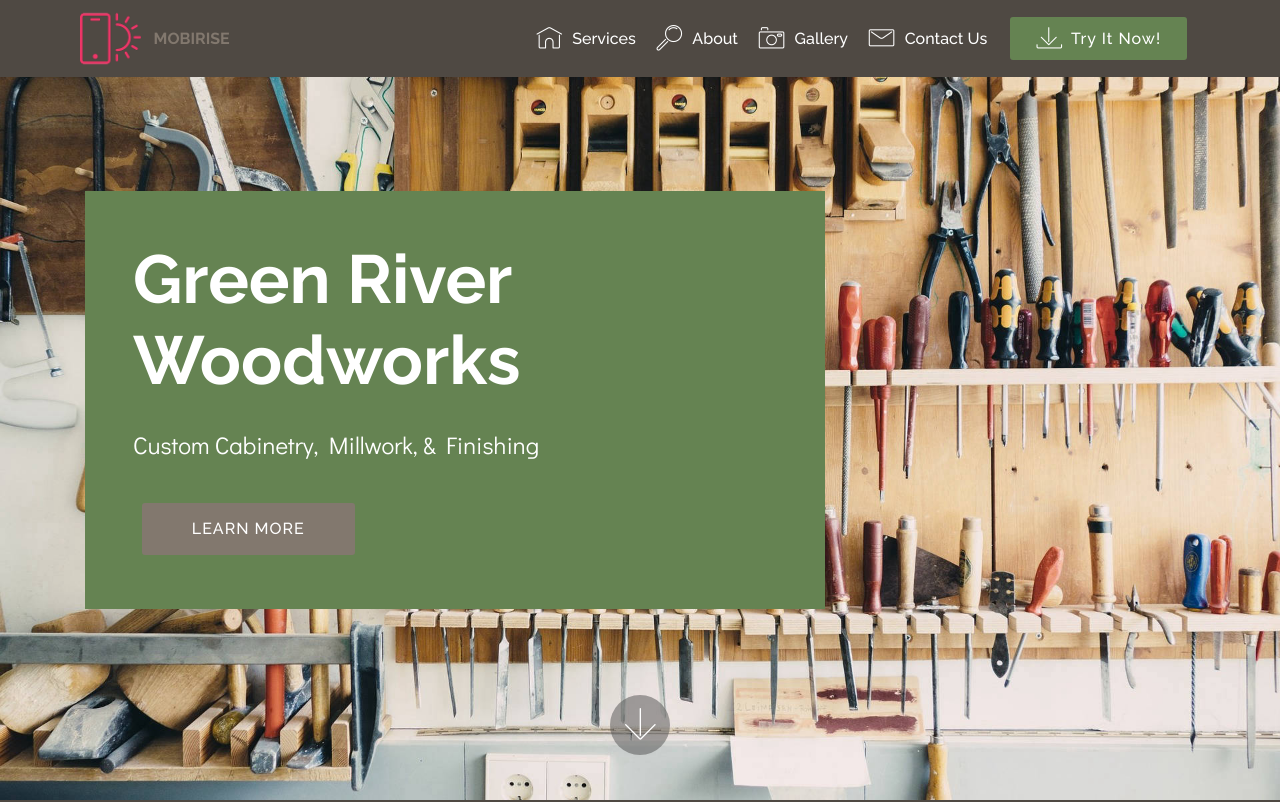
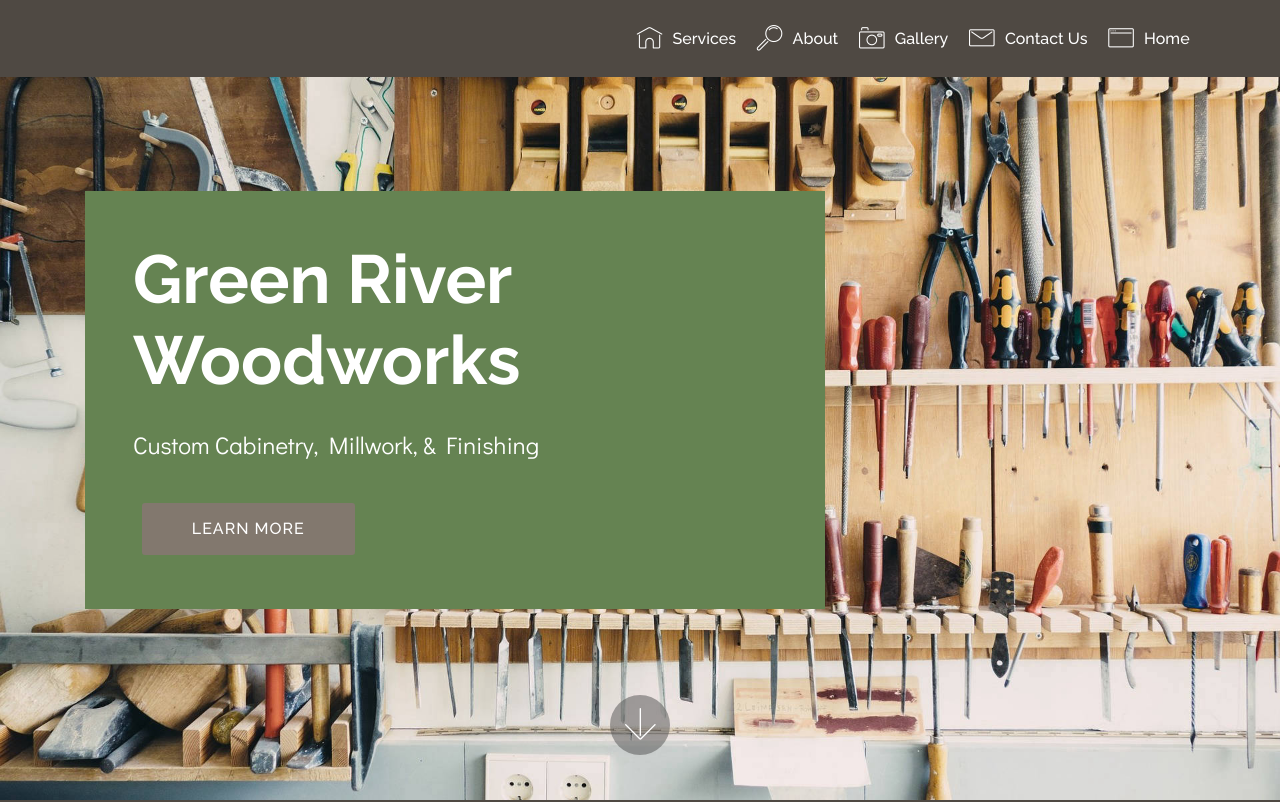
Before and after one commit to greenriverwoodworks/mobirisesite, a plain HTML site: page index.html in a window 1280 px wide. Shown: the top 802 px of the page. Drawn offline with Linux system fonts and the light colour scheme; files whose address does not match are found by name.

```diff
--- a/index.html
+++ b/index.html
@@ -15,9 +15,9 @@
   <link rel="stylesheet" href="assets/bootstrap/css/bootstrap.min.css">
   <link rel="stylesheet" href="assets/bootstrap/css/bootstrap-grid.min.css">
   <link rel="stylesheet" href="assets/bootstrap/css/bootstrap-reboot.min.css">
+  <link rel="stylesheet" href="assets/dropdown/css/style.css">
+  <link rel="stylesheet" href="assets/animatecss/animate.min.css">
   <link rel="stylesheet" href="assets/socicon/css/styles.css">
-  <link rel="stylesheet" href="assets/animatecss/animate.min.css">
-  <link rel="stylesheet" href="assets/dropdown/css/style.css">
   <link rel="stylesheet" href="assets/theme/css/style.css">
   <link rel="stylesheet" href="assets/mobirise/css/mbr-additional.css" type="text/css">
 
@@ -40,18 +40,12 @@
         </button>
         <div class="menu-logo">
             <div class="navbar-brand">
-                <span class="navbar-logo">
-                    <a href="https://mobirise.com">
-                         <img src="assets/images/logo2.png" alt="Mobirise" style="height: 3.8rem;">
-                    </a>
-                </span>
-                <span class="navbar-caption-wrap"><a class="navbar-caption text-info display-4" href="https://mobirise.com">
-                        MOBIRISE
-                    </a></span>
+
+
             </div>
         </div>
         <div class="collapse navbar-collapse" id="navbarSupportedContent">
-            <ul class="navbar-nav nav-dropdown" data-app-modern-menu="true"><li class="nav-item">
+            <ul class="navbar-nav nav-dropdown nav-right navbar-nav-top-padding" data-app-modern-menu="true"><li class="nav-item">
                     <a class="nav-link link text-white display-4" href="page3.html">
                         <span class="mbri-home mbr-iconfont mbr-iconfont-btn"></span>
                         Services
@@ -62,18 +56,14 @@
                         About</a>
                 </li><li class="nav-item"><a class="nav-link link text-white display-4" href="page4.html"><span class="mbri-camera mbr-iconfont mbr-iconfont-btn"></span>
                         Gallery</a></li><li class="nav-item"><a class="nav-link link text-white display-4" href="page2.html"><span class="mbri-letter mbr-iconfont mbr-iconfont-btn"></span>
-                        Contact Us</a></li></ul>
-            <div class="navbar-buttons mbr-section-btn">
-                <a class="btn btn-sm btn-primary display-4" href="https://mobirise.com">
-                    <span class="mbri-save mbr-iconfont mbr-iconfont-btn "></span>
-                    Try It Now!
-                </a>
-            </div>
+                        Contact Us</a></li><li class="nav-item"><a class="nav-link link text-white display-4" href="index.html"><span class="mbri-browse mbr-iconfont mbr-iconfont-btn"></span>
+                        Home</a></li></ul>
+
         </div>
     </nav>
 </section>
 
-<section class="engine"><a href="https://mobirise.info/w">free html5 templates</a></section><section class="header10 cid-rymV1BRXtm mbr-fullscreen mbr-parallax-background" id="header10-4">
+<section class="engine"><a href="https://mobirise.info/f">simple website builder</a></section><section class="header10 cid-rymV1BRXtm mbr-fullscreen mbr-parallax-background" id="header10-4">
 
 
 
@@ -172,12 +162,13 @@
   <script src="assets/tether/tether.min.js"></script>
   <script src="assets/bootstrap/js/bootstrap.min.js"></script>
   <script src="assets/smoothscroll/smooth-scroll.js"></script>
+  <script src="assets/dropdown/js/nav-dropdown.js"></script>
+  <script src="assets/dropdown/js/navbar-dropdown.js"></script>
   <script src="assets/touchswipe/jquery.touch-swipe.min.js"></script>
   <script src="assets/viewportchecker/jquery.viewportchecker.js"></script>
   <script src="assets/parallax/jarallax.min.js"></script>
-  <script src="assets/dropdown/js/nav-dropdown.js"></script>
-  <script src="assets/dropdown/js/navbar-dropdown.js"></script>
   <script src="assets/theme/js/script.js"></script>
+  <script src="assets/formoid/formoid.min.js"></script>
 
 
   <input name="animation" type="hidden">
```
Also changed, not shown: page1.html (+7 -17 lines), page2.html (+8 -18 lines), page3.html (+7 -17 lines), page4.html (+7 -17 lines), 1 other file.
